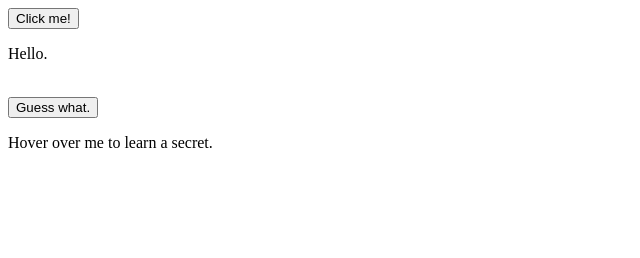
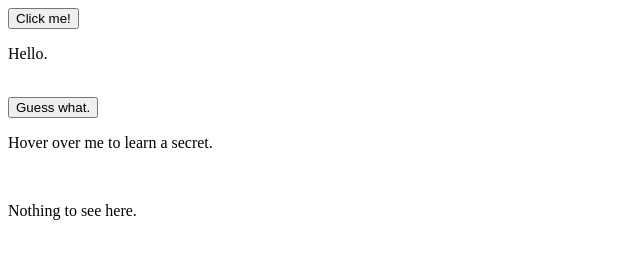
Before and after one commit to alexHampton/JavaScript-Projects, a plain HTML site: page Basic-JavaScript-Projects/Basic_HTML_2.html in a window 1280 px wide. Shown: the whole page, without its empty margins (0-640 px from the left). Drawn offline with Linux system fonts and the light colour scheme.

Commit message:
Add example function

```diff
--- a/Basic-JavaScript-Projects/Basic_HTML_2.html
+++ b/Basic-JavaScript-Projects/Basic_HTML_2.html
@@ -15,6 +15,8 @@
     <button id="blue" onclick="next()">Guess what.</button>
     <br>
     <p id="secret" onmouseover="secret()" onmouseout="keep()">Hover over me to learn a secret.</p>
+    <br>
+    <p id="red" onmouseover="red()">Nothing to see here.</p>
 
     <script src="JS/Basic_JavaScript_2.js"></script>
 </body>
--- a/Basic-JavaScript-Projects/JS/Basic_JavaScript_2.js
+++ b/Basic-JavaScript-Projects/JS/Basic_JavaScript_2.js
@@ -20,3 +20,7 @@ function secret() {
 function keep() {
     document.getElementById("secret").innerHTML = "Don't tell anyone...";
 }
+
+function red() {
+    document.getElementById("red").innerHTML = "Go away!";
+}
```
